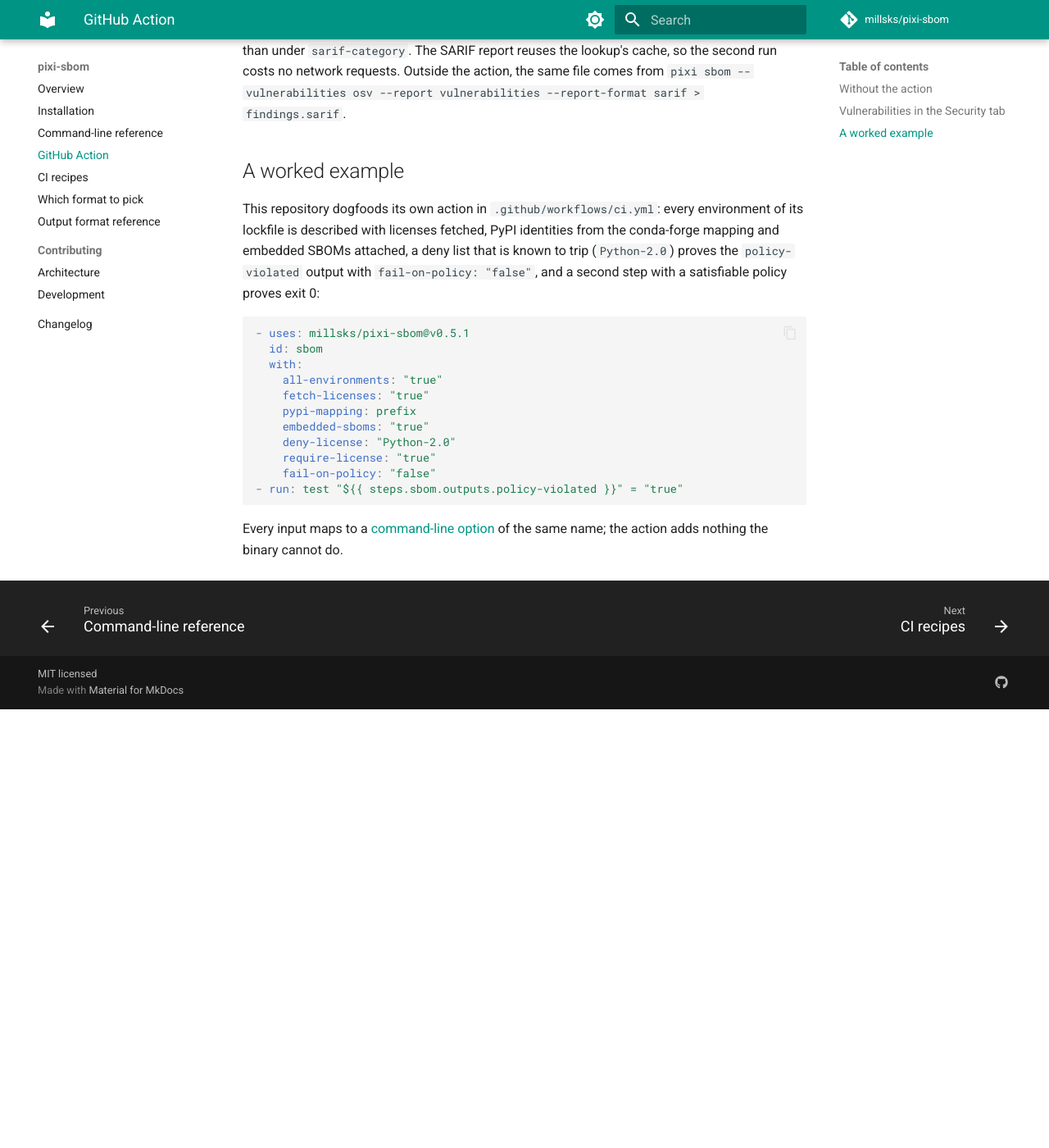
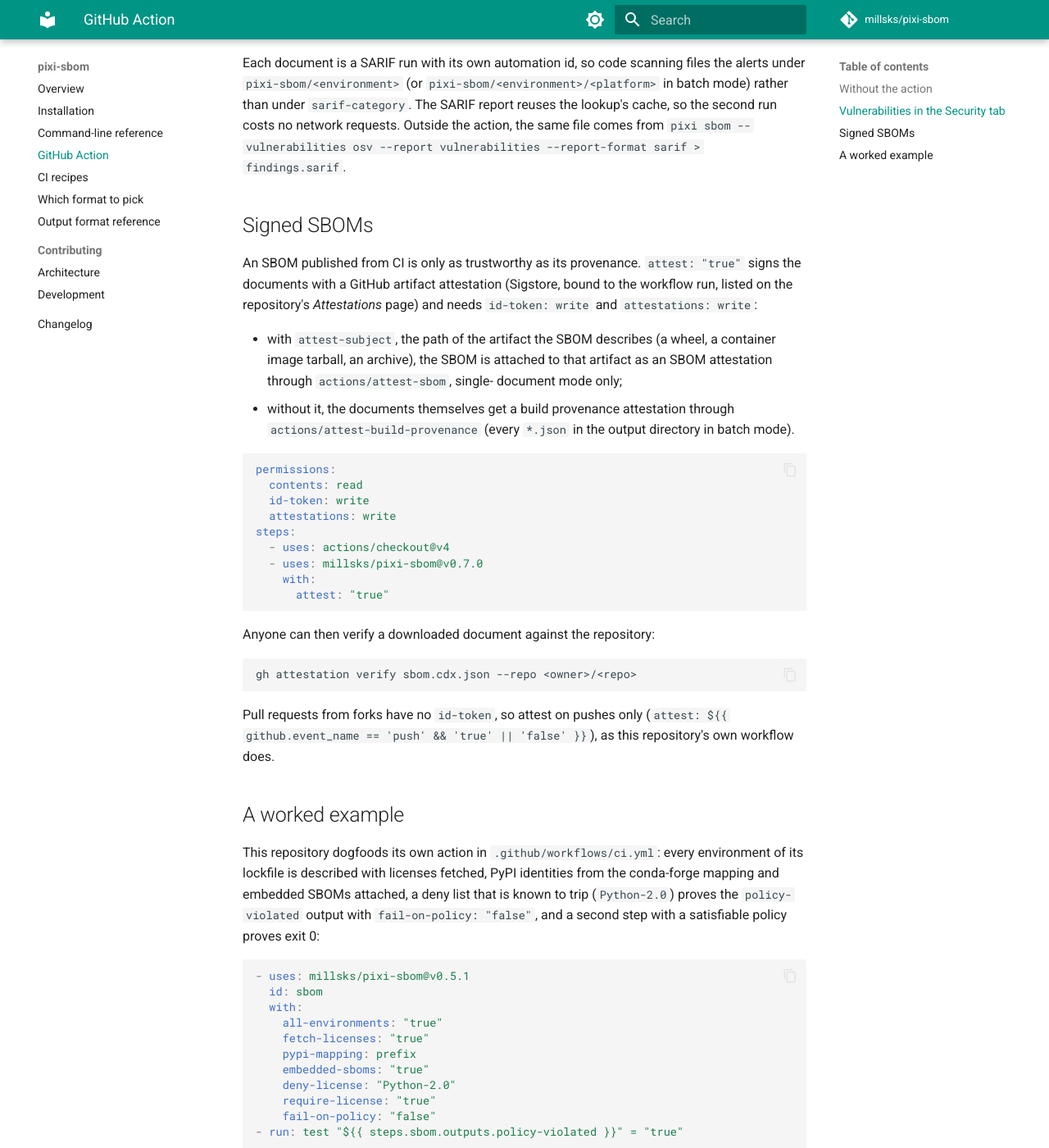
Before and after one commit to millsks/pixi-sbom, an MkDocs documentation site: the page built from docs/github-action.md, in a window 1280 px wide and 1400 px high, scrolled down 2844 px. Shown: the whole window at 82% size. Built offline with MkDocs 1.6.1 and Material for MkDocs 9.7.7, drawn with Linux system fonts in a browser that asks for light colours; comment, search, counter and statistics services are not loaded; the version menu is left out; before the commit the page ends 3709 px from its top, so only the background shows below that; some of the changed text lies outside the part shown.

Commit message:
feat: sign the documents with a GitHub artifact attestation from the action
`attest: "true"` attaches the SBOM to a built artifact with
actions/attest-sbom when `attest-subject` names one, and otherwise
gives the documents themselves a build provenance attestation with
actions/attest-build-provenance. The dogfood job attests its documents
on pushes to main and verifies one with `gh attestation verify`.

Closes #59

Co-Authored-By: Claude Opus 5 (1M context) <noreply@anthropic.com>

````diff
--- a/docs/github-action.md
+++ b/docs/github-action.md
@@ -33,10 +33,12 @@ checksum), runs it, and uploads the documents as a workflow artifact; pixi itsel
 | `ignore-vuln` | | Accepted findings, one per line: `ID`, `ID:justification` or `ID:state:justification` |
 | `fail-on-vulnerabilities` | `true` | Fail the step when the gate trips; with `false` it becomes a warning and the `vulnerabilities-found` output is `true` |
 | `upload-sarif`, `sarif-category` | `false`, `pixi-sbom` | Write the findings as SARIF and upload them to GitHub code scanning (see below) |
+| `attest`, `attest-subject` | `false`, | Sign the documents with a GitHub artifact attestation (see below) |
 | `extra-args` | | Any other CLI arguments |
 | `upload-artifact`, `artifact-name` | `true`, `sboms` | Artifact upload |
 
-Outputs: `version`, `output`, `policy-violated`, `vulnerabilities-found`, `sarif`. The action runs on Linux (x64, arm64), macOS (Intel, Apple
+Outputs: `version`, `output`, `document` (the file, in single-document mode), `policy-violated`,
+`vulnerabilities-found`, `sarif`, `attestation-url`. The action runs on Linux (x64, arm64), macOS (Intel, Apple
 Silicon) and Windows runners, and describes any platform in the lockfile regardless of the runner (`platform:
 linux-64` on a macOS runner is fine).
 
@@ -91,6 +93,39 @@ Each document is a SARIF run with its own automation id, so code scanning files
 `sarif-category`. The SARIF report reuses the lookup's cache, so the second run costs no network requests. Outside the action, the
 same file comes from `pixi sbom --vulnerabilities osv --report vulnerabilities --report-format sarif > findings.sarif`.
 
+## Signed SBOMs
+
+An SBOM published from CI is only as trustworthy as its provenance. `attest: "true"` signs the documents with a
+GitHub artifact attestation (Sigstore, bound to the workflow run, listed on the repository's *Attestations* page)
+and needs `id-token: write` and `attestations: write`:
+
+- with `attest-subject`, the path of the artifact the SBOM describes (a wheel, a container image tarball, an
+  archive), the SBOM is attached to that artifact as an SBOM attestation through `actions/attest-sbom`, single-
+  document mode only;
+- without it, the documents themselves get a build provenance attestation through
+  `actions/attest-build-provenance` (every `*.json` in the output directory in batch mode).
+
+```yaml
+permissions:
+  contents: read
+  id-token: write
+  attestations: write
+steps:
+  - uses: actions/checkout@v4
+  - uses: millsks/pixi-sbom@v0.7.0
+    with:
+      attest: "true"
+```
+
+Anyone can then verify a downloaded document against the repository:
+
+```sh
+gh attestation verify sbom.cdx.json --repo <owner>/<repo>
+```
+
+Pull requests from forks have no `id-token`, so attest on pushes only (`attest: ${{ github.event_name == 'push' &&
+'true' || 'false' }}`), as this repository's own workflow does.
+
 ## A worked example
 
 This repository dogfoods its own action in `.github/workflows/ci.yml`: every environment of its lockfile is
````
Also changed, not shown: README.md (+3 -1 lines), action.yml (+46 -2 lines), 1 other file.
